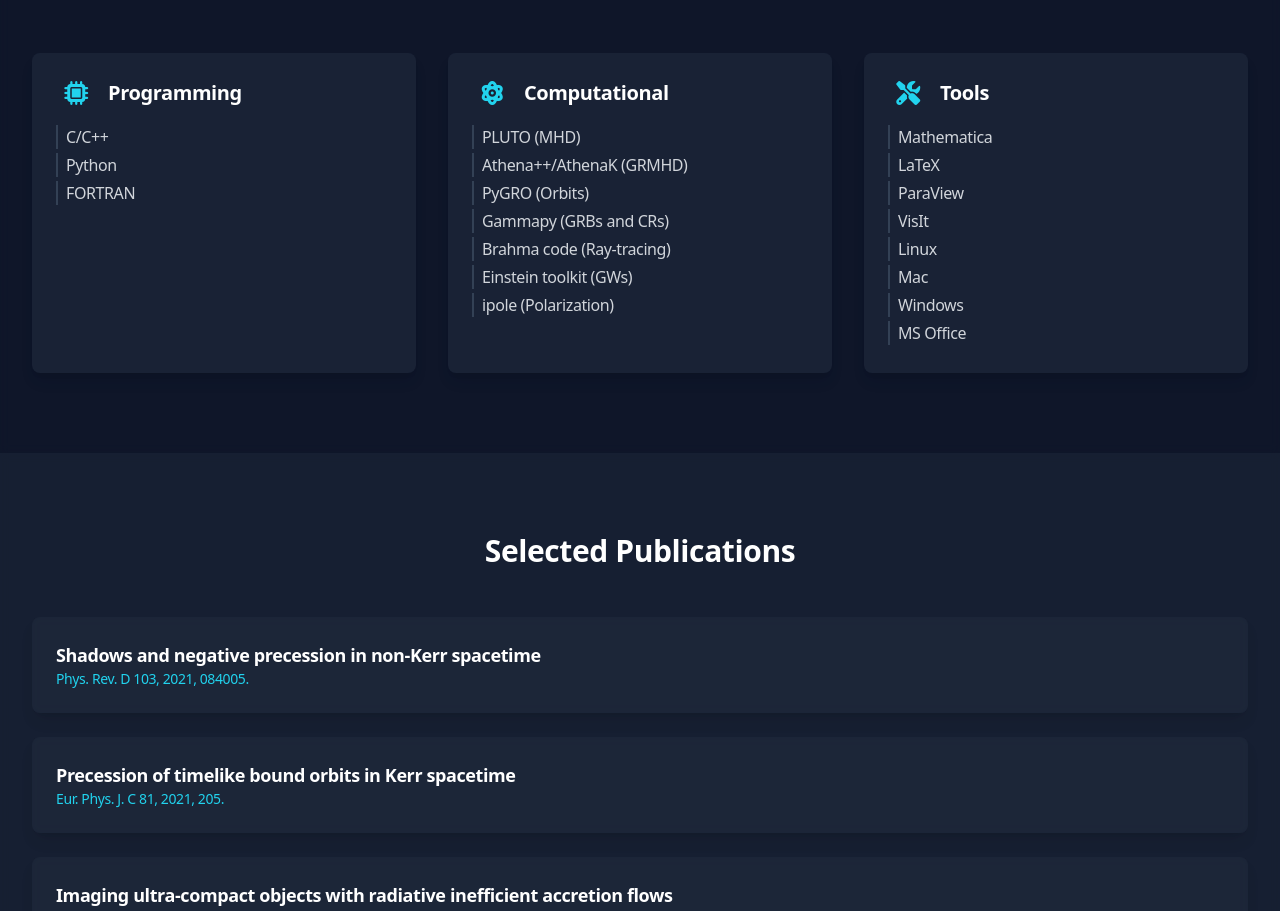
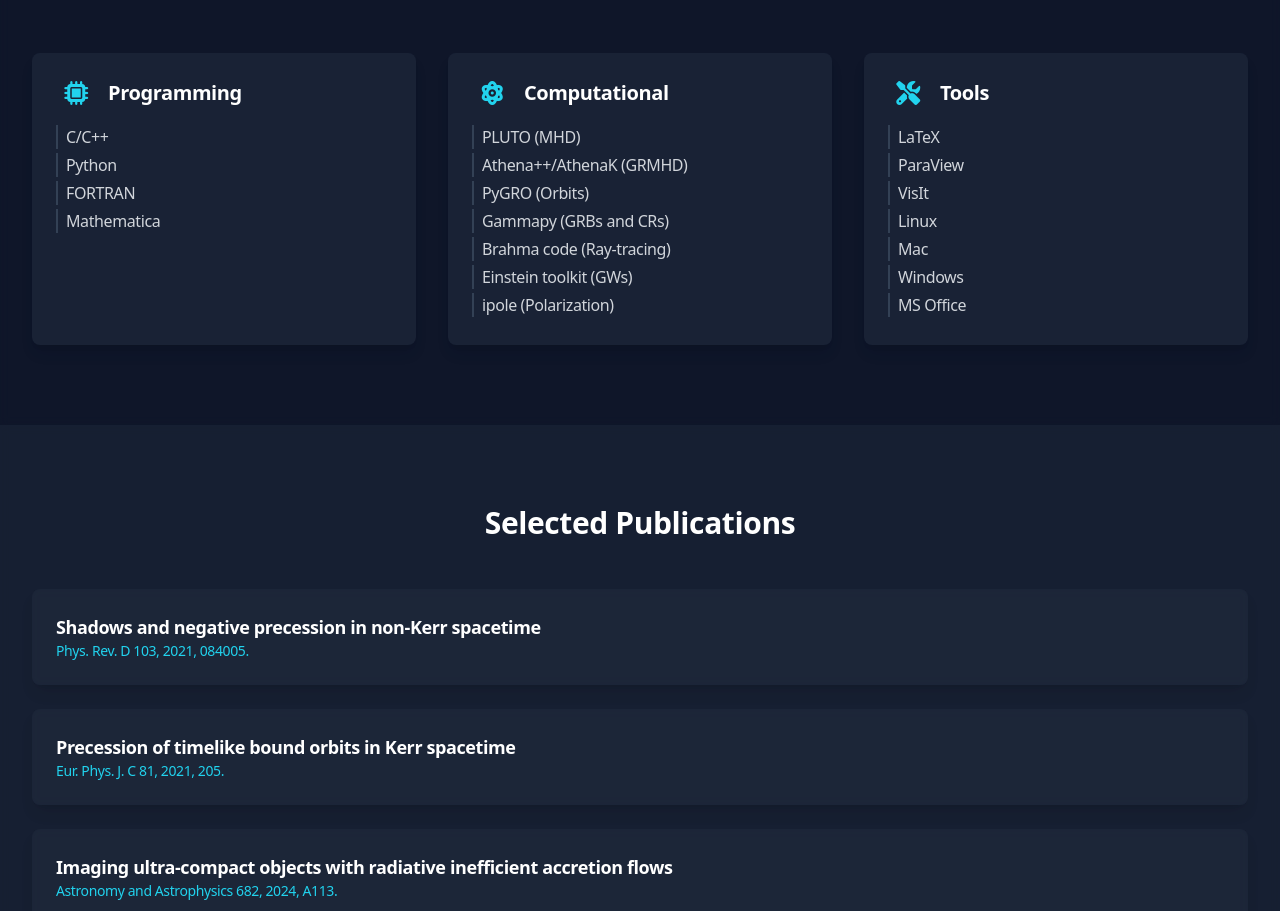
Before and after one commit to Parth-G-Bambhaniya/Parth-G-Bambhaniya.github.io, a React (Vite) app: page / in a window 1280 px wide. Shown: the part 2111-3022 px from the top of the page. Built offline with nearby package versions, Linux system fonts and the light colour scheme; some icons are missing.

Commit message:
Update App.jsx

```diff
--- a/src/App.jsx
+++ b/src/App.jsx
@@ -55,11 +55,11 @@ const experienceData = [
 ];
 
 const skillsData = {
-  programming: ["C/C++", "Python", "FORTRAN"],
+  programming: ["C/C++", "Python", "FORTRAN", "Mathematica",],
   computational: [
     "PLUTO (MHD)", "Athena++/AthenaK (GRMHD)", "PyGRO (Orbits)", "Gammapy (GRBs and CRs)", "Brahma code (Ray-tracing)", "Einstein toolkit (GWs)", "ipole (Polarization)"
   ],
-  tools: ["Mathematica", "LaTeX", "ParaView", "VisIt", "Linux", "Mac", "Windows", "MS Office"]
+  tools: ["LaTeX", "ParaView", "VisIt", "Linux", "Mac", "Windows", "MS Office"]
 };
 
 const fullPublicationsList = [
```
